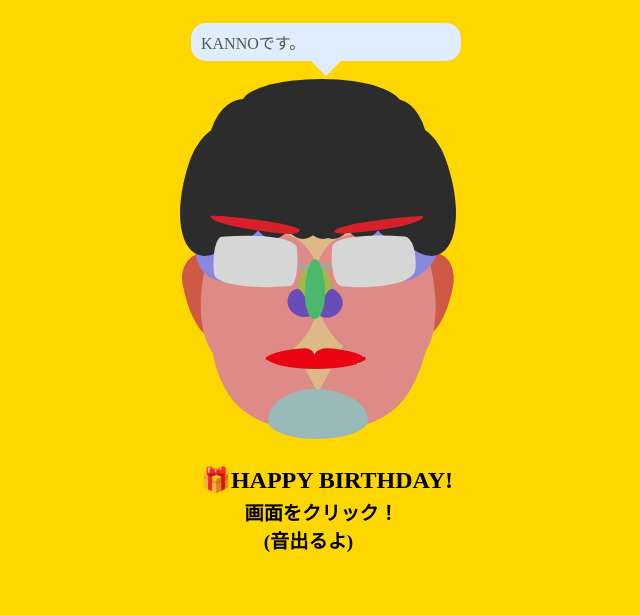
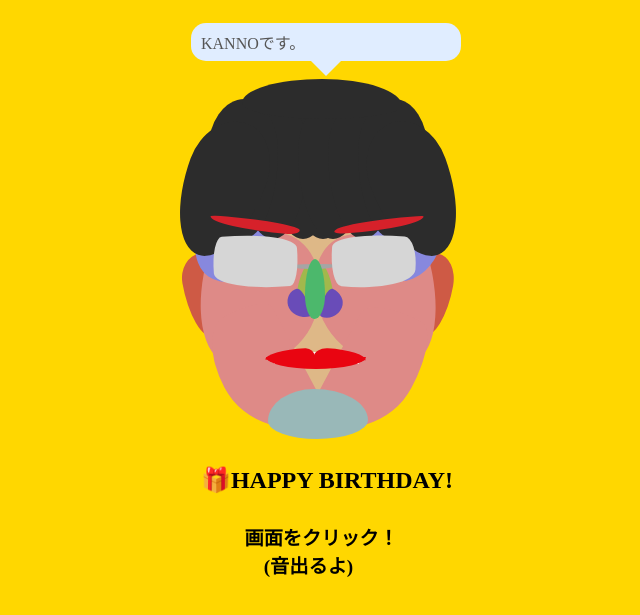
Before and after one commit to sheerlore/kanno, a plain HTML site: page index.html in a window 1280 px wide. Shown: the part 149-764 px from the top of the page, without its empty margins (330-970 px from the left). Drawn offline with Linux system fonts and the light colour scheme.

Commit message:
位置修正

```diff
--- a/style.css
+++ b/style.css
@@ -64,7 +64,7 @@
    font-size: 1.2em;
    font-weight: bold;
    position: absolute;
-   bottom: -95px;
+   bottom: -120px;
    right: 70px;
 
    user-select: none;
```
